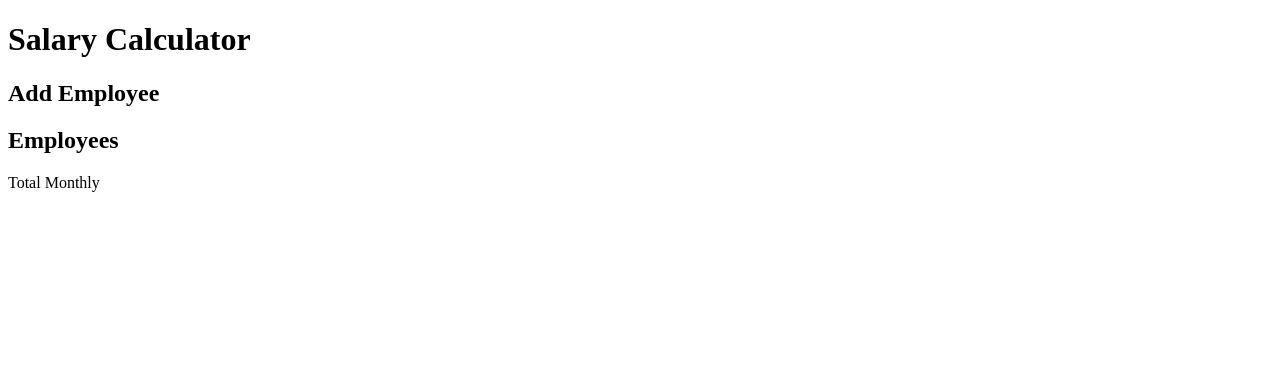
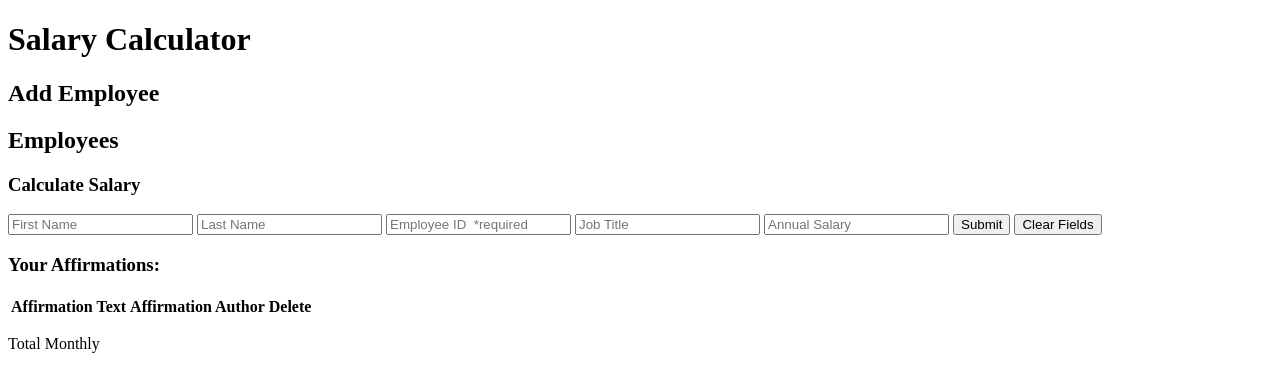
Before and after one commit to Bmccampbell12/Weekend-salary-calculator, a website: page index.html in a window 1280 px wide. Drawn offline with Linux system fonts and the light colour scheme.

Commit message:
second commit made: updated .js file with table body function/ submit text framework, 5 essential fields, submit and clear field buttons added, table ID added, style.css updated with borrowed framework from affirmations project

```diff
--- a/index.html
+++ b/index.html
@@ -14,6 +14,8 @@
   <meta charset="UTF-8">
   <link rel="stylesheet" href="#style.css">
   <title>Salary Calculator</title>
+
+
 </head>
 <body>
   <header>
@@ -22,6 +24,47 @@
   <main>
     <h2>Add Employee</h2>
     <h2>Employees</h2>
+    <section></section>
+      <h3>Calculate Salary</h3>
+      <form>
+        <input id="affirmation"
+          placeholder="First Name"
+          type="text">
+
+        <input id="Author"
+          placeholder="Last Name"
+          type="text">
+          <input id="affirmation"
+          placeholder="Employee ID  *required"
+          type="text">
+
+          <input id="affirmation"
+          placeholder="Job Title"
+          type="text">
+
+          <input id="affirmation"
+          placeholder="Annual Salary"
+          type="text">
+
+        <button onClick="submitText(event)">Submit</button>
+        <button onClick="clearFields(event)">Clear Fields</button> <!--added a clearFields() to this onclick!-->
+        <section>
+          <h3>Your Affirmations:</h3>
+          <table>
+            <thead>
+              <tr>
+                <th>Affirmation Text</th>
+                <th>Affirmation Author</th>
+                <th>Delete</th>
+              </tr>
+            </thead>
+            <tbody id = "table">
+
+            </tbody>
+          </table>
+        </section>
+      </form>
+    </section>
   </main>
   <footer>
     <p>Total Monthly</p>
```
Also changed, not shown: .js.
